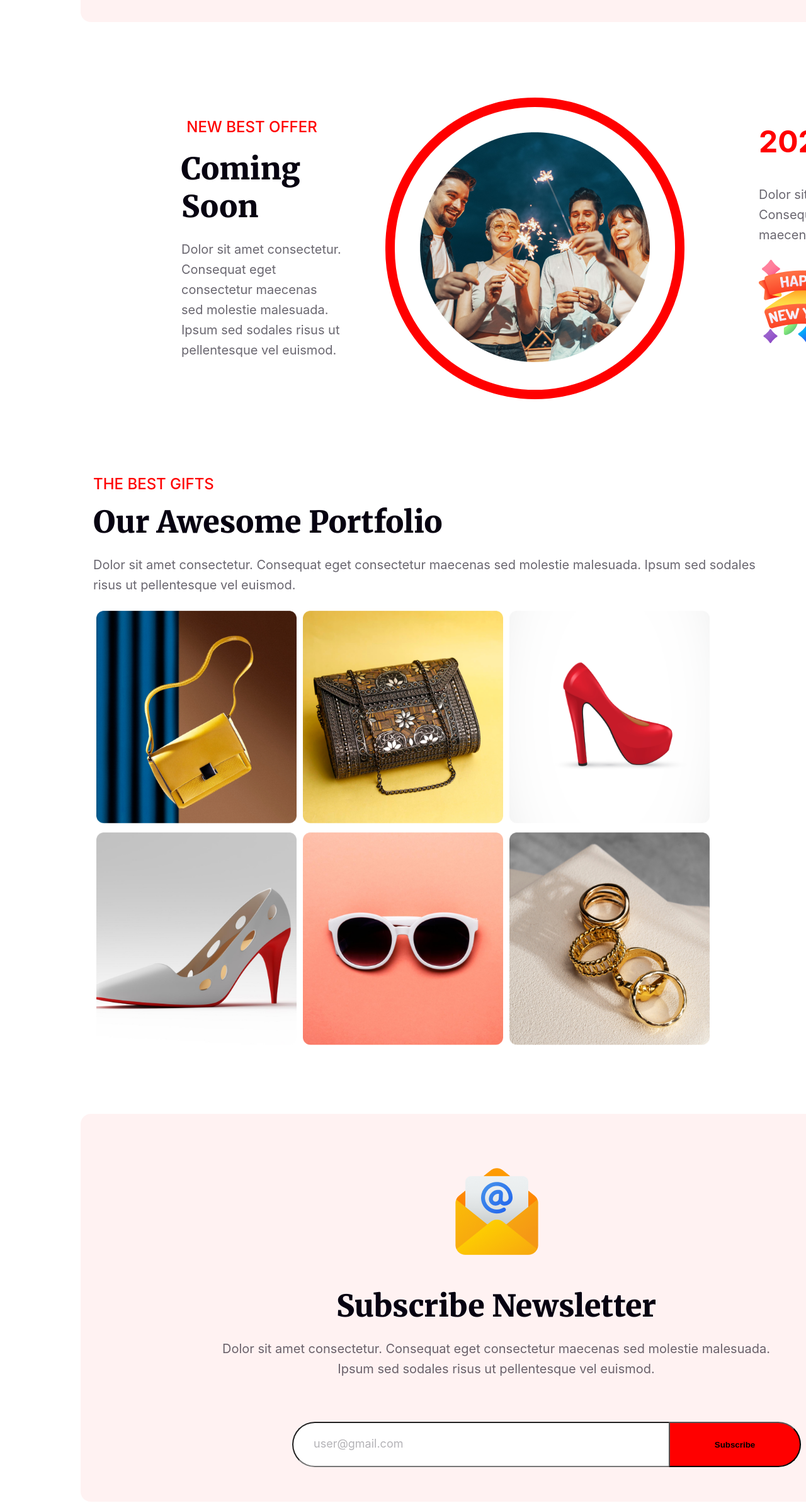
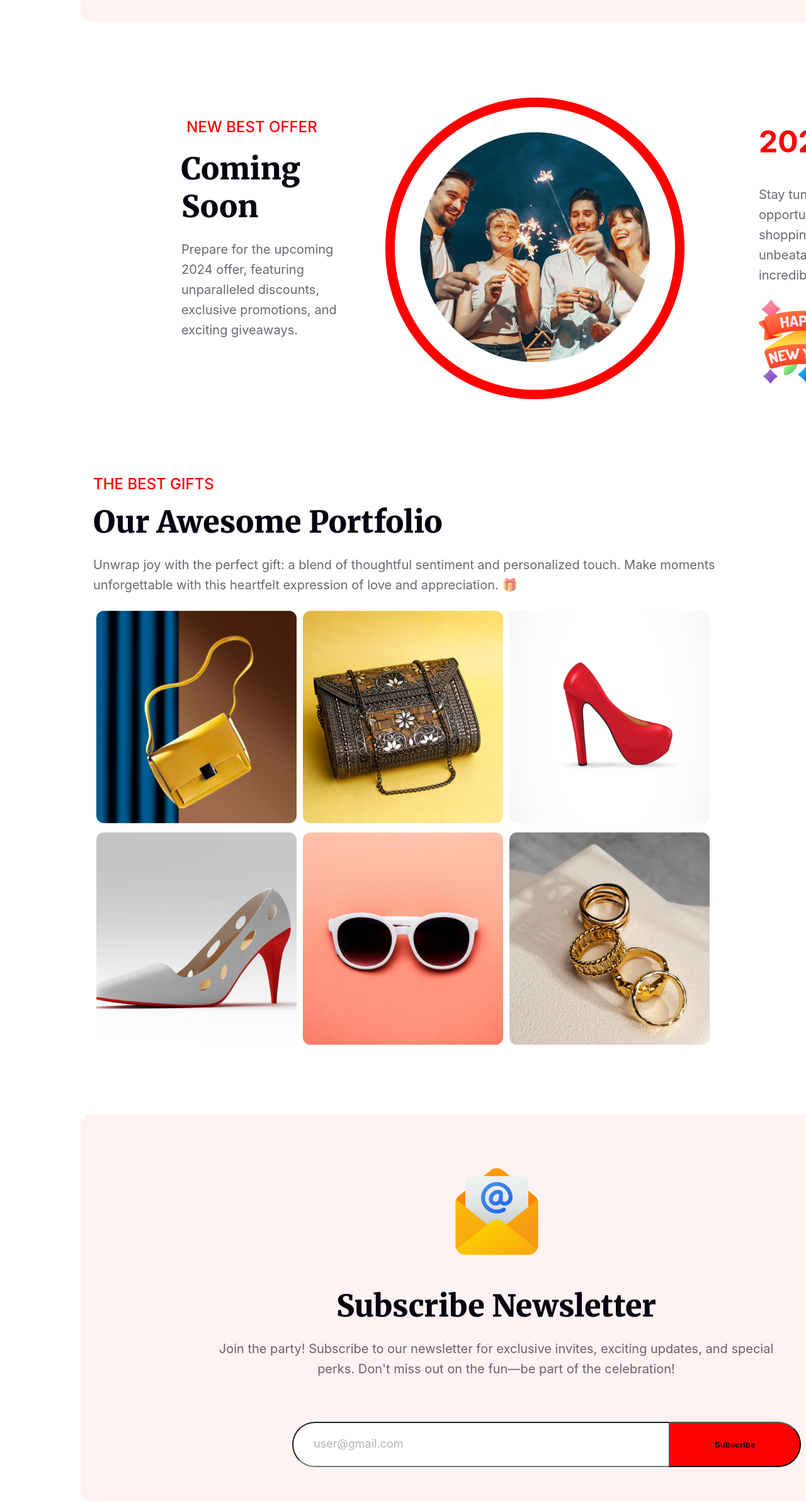
Before and after one commit to masud467/New-year-mission, a plain HTML site: page index.html in a window 1280 px wide. Shown: the part 2595-4982 px from the top of the page at 63% size. Drawn offline with Linux system fonts and the light colour scheme.

Commit message:
Upload the file

```diff
--- a/index.html
+++ b/index.html
@@ -46,14 +46,15 @@
             <div class="offer-menu">
                 <h4 class="greeting">NEW BEST OFFER</h4>
                 <h2 class="offer-title">Coming Soon</h2>
-                <p class="offer-description">Dolor sit amet consectetur. Consequat eget consectetur maecenas sed molestie malesuada. Ipsum sed sodales risus ut pellentesque vel euismod. </p>
+                <p class="offer-description">
+                    Prepare for the upcoming 2024 offer, featuring unparalleled discounts, exclusive promotions, and exciting giveaways. </p>
             </div>
             <div class="offer-pic">
                 <img src="resources/Ellipse 1.png" alt="">
             </div>
             <div class="offer-2024">
                 <h1 class="offer-year">2024</h1>
-                <p class="year-description">Dolor sit amet consectetur. Consequat eget consectetur maecenas sed.</p>
+                <p class="year-description">Stay tuned for a limited-time opportunity to elevate your shopping experience with unbeatable deals and incredible savings.</p>
                 <img class="offer-pic1" src="resources/Group 96.png" alt="">
             </div>
         </section>
@@ -61,7 +62,7 @@
             <div class="gifts">
                 <h4 class="gifts-greeting">THE BEST GIFTS</h4>
                 <h2 class="gifts-title">Our Awesome Portfolio</h2>
-                <p class="gifts-description">Dolor sit amet consectetur. Consequat eget consectetur maecenas sed molestie malesuada. Ipsum sed sodales risus ut pellentesque vel euismod.</p>
+                <p class="gifts-description">Unwrap joy with the perfect gift: a blend of thoughtful sentiment and personalized touch. Make moments unforgettable with this heartfelt expression of love and appreciation. 🎁</p>
             </div>
             <div class="gifts-pic">
                 <div class="row">
@@ -91,7 +92,7 @@
         <nav class="subscribe">
             <img class="subscribe-pic" src="resources/Group 61.png" alt="">
             <h1 class="newsletter">Subscribe Newsletter</h1>
-            <p class="newsletter-description">Dolor sit amet consectetur. Consequat eget consectetur maecenas sed molestie malesuada. Ipsum sed sodales risus ut pellentesque vel euismod. </p>
+            <p class="newsletter-description">Join the party! Subscribe to our newsletter for exclusive invites, exciting updates, and special perks. Don't miss out on the fun—be part of the celebration!  </p>
             <!-- <input class="Email" type="email" placeholder="user@gmail.com"><button class="Button">Subscribe</button></input> -->
             <div class="subscribe-email">
                 <input type="email" name="email" id="email" placeholder="user@gmail.com" >
```
